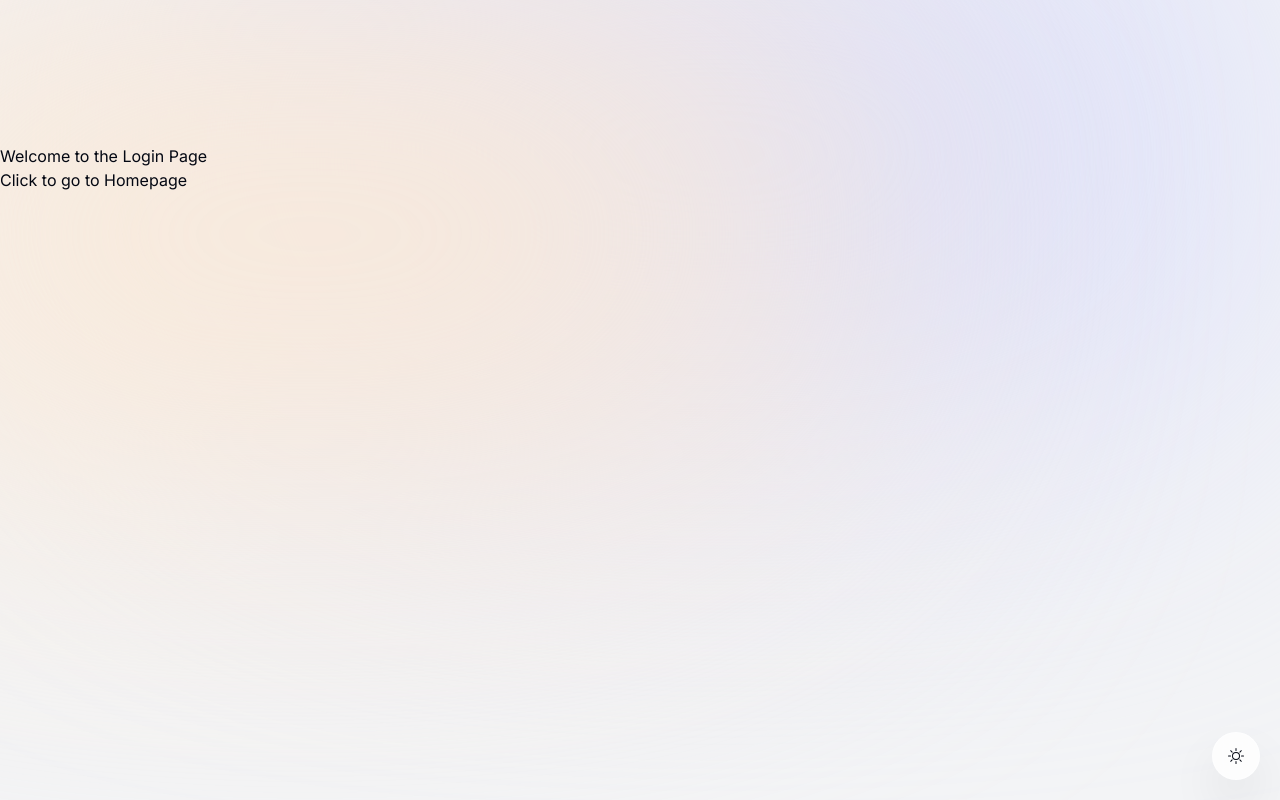
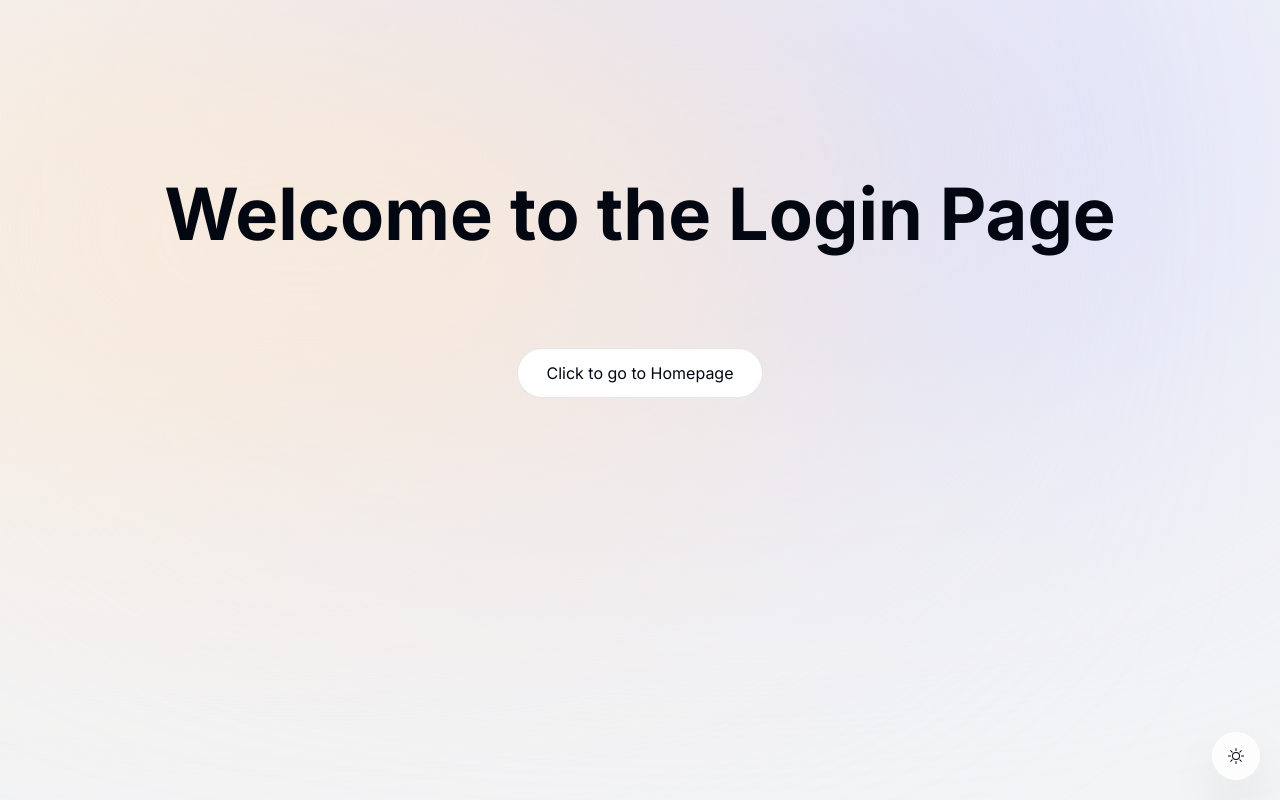
Before and after one commit to jhchang/tnr-v2, a Next.js app: page /en/login in a window 1280 px wide. Built offline with nearby package versions, Linux system fonts and the light colour scheme.

Commit message:
Fixed login button and login page

```diff
--- a/src/app/[locale]/login/page.tsx
+++ b/src/app/[locale]/login/page.tsx
@@ -6,8 +6,17 @@ export default function Page() {
 
   return (
     <>
-      <h1>{t('title')}</h1>
-      <Link href='/'>{t('homepageLink')}</Link>
+      <h1 className='text-center mb-[5rem] mt-4 px-4 text-4xl font-bold !leading-[1.5] sm:text-7xl'>
+        {t('title')}
+      </h1>
+      <div className='flex justify-center'>
+        <Link
+          className='bg-white px-7 py-3 items-center justify-center gap-2 rounded-full outline-none focus:scale-110 hover:scale-110 active:scale-105 transition cursor-pointer borderBlack dark:bg-white/10'
+          href='/'
+        >
+          {t('homepageLink')}
+        </Link>
+      </div>
     </>
   );
 }
--- a/src/components/intro.tsx
+++ b/src/components/intro.tsx
@@ -4,6 +4,7 @@ import { motion } from 'framer-motion';
 import React from 'react';
 import RandomFacts from './random-facts';
 import { useTranslations } from 'next-intl';
+import { Link } from '@/i18n/navigation';
 
 export default function Intro() {
   const t = useTranslations('Intro');
@@ -59,9 +60,12 @@ export default function Intro() {
           delay: 0.1,
         }}
       >
-        <button className='bg-gray-900 text-white px-7 py-3 flex items-center gap-2 rounded-full outline-none focus:scale-110 hover:scale-110 hover:bg-gray-950 active:scale-105 transition'>
+        <Link
+          className='bg-gray-900 text-white px-7 py-3 flex items-center gap-2 rounded-full outline-none focus:scale-110 hover:scale-110 hover:bg-gray-950 active:scale-105 transition'
+          href='/login'
+        >
           {t('login')}
-        </button>
+        </Link>
         <button className='bg-white px-7 py-3 flex items-center gap-2 rounded-full outline-none focus:scale-110 hover:scale-110 active:scale-105 transition cursor-pointer borderBlack dark:bg-white/10'>
           {t('catList')}
         </button>
```
